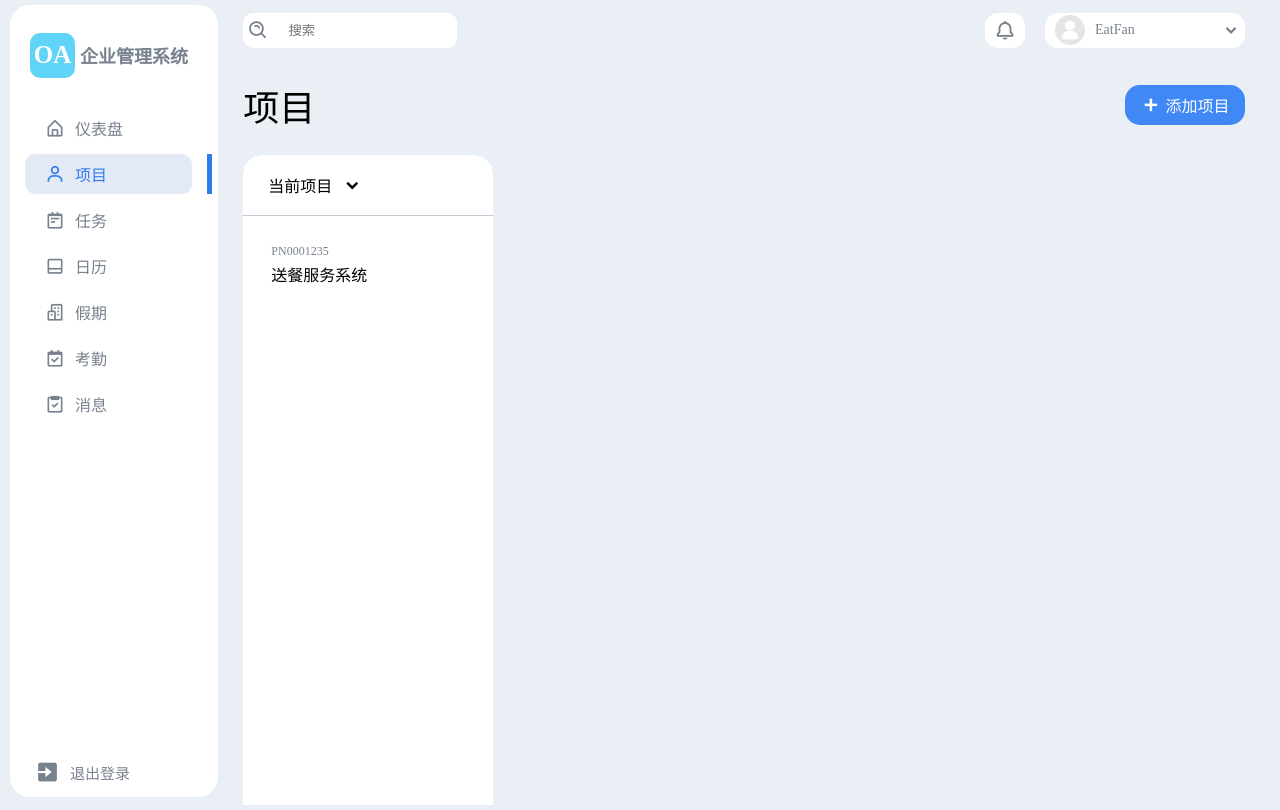
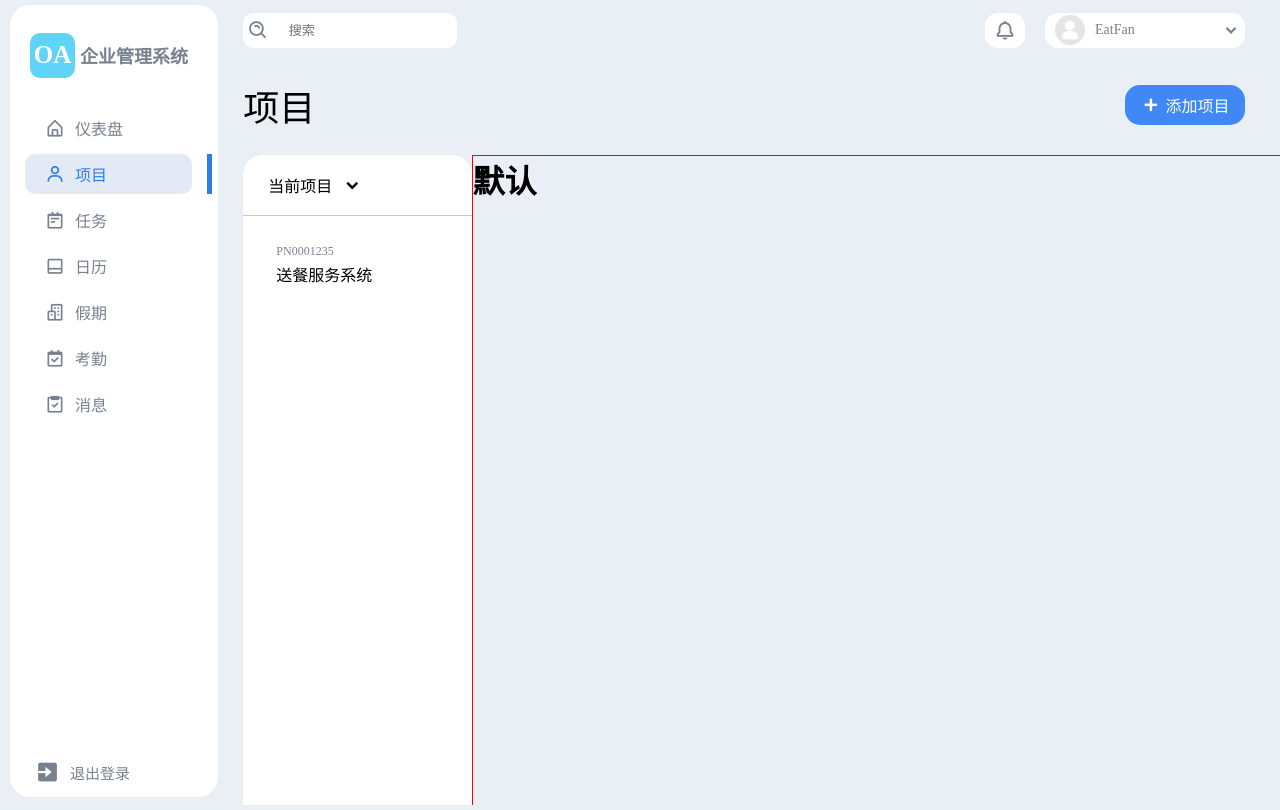
Before and after one commit to EatFans/Business-Management-System, a Vue app in the folder bms-vue/: page /project in a window 1280 px wide. Built offline with nearby package versions, Linux system fonts and the light colour scheme.

Commit message:
前端设计项目页面的三级动态路由

```diff
--- a/bms-vue/src/components/project/ProjectListSideBarItem.vue
+++ b/bms-vue/src/components/project/ProjectListSideBarItem.vue
@@ -67,7 +67,7 @@ a {
   display: flex;
   flex-direction: column;
   justify-content: center;
-  padding-left: 20px;
+  padding-left: 25px;
 }
 
 .project-list-sidebar-item-main p {
--- /dev/null
+++ b/bms-vue/src/layout/project/Default.vue
@@ -0,0 +1,15 @@
+
+<template>
+  <h1>默认</h1>
+</template>
+
+<script>
+export default {
+  name: "Default"
+}
+</script>
+
+
+<style scoped>
+
+</style>
--- /dev/null
+++ b/bms-vue/src/layout/project/Index.vue
@@ -0,0 +1,36 @@
+<!-- 项目页面布局三级路由索引组件 -->
+<template>
+ <h1>{{projectCode}}</h1>
+</template>
+
+<script>
+export default {
+  name: "Index",
+  components: {
+
+  },
+  created() {
+    this.getProjectCode();
+  },
+  computed: {
+    projectCode(){
+      return this.$route.params.projectCode;
+    }
+  },
+  data() {
+    return {
+    }
+  },
+  methods: {
+    getProjectCode(){
+      console.log(this.projectCode);
+    }
+  },
+
+}
+</script>
+
+
+<style scoped>
+
+</style>
--- a/bms-vue/src/router/index.js
+++ b/bms-vue/src/router/index.js
@@ -3,7 +3,12 @@ import {createRouter, createWebHistory} from "vue-router"
 // 项目路径下的二级路由，总的三级路由
 const projectChildrenRouter = [
     {
+        path: ':projectCode',
+        component: () => import('@/layout/project/Index.vue')
+    },
+    {
         path: '',
+        component: () => import('@/layout/project/Default.vue')
     }
 ];
 
--- a/bms-vue/src/views/pages/Project.vue
+++ b/bms-vue/src/views/pages/Project.vue
@@ -27,7 +27,10 @@
         </div>
       </div>
 
-
+      <div class="project-body-main">
+        <!-- 项目路径下的三级路由 -->
+        <router-view></router-view>
+      </div>
     </div>
   </div>
 </template>
@@ -107,11 +110,13 @@ export default {
 .project-body {
   width: 100%;
   height: 100%;
+  display: flex;
+  flex-direction: row;
 }
 
 /* 项目列表 */
 .project-list-sidebar{
-  width: 250px;
+  width: 300px;
   min-width: 200px;
   height: 89%;
   background: #fff;
@@ -149,4 +154,11 @@ export default {
   height: 92%;
 }
 
+/* 项目界面主要部分 */
+.project-body-main {
+  width: 100%;
+  height: 89%;
+  border: red solid 1px;
+}
+
 </style>
```
